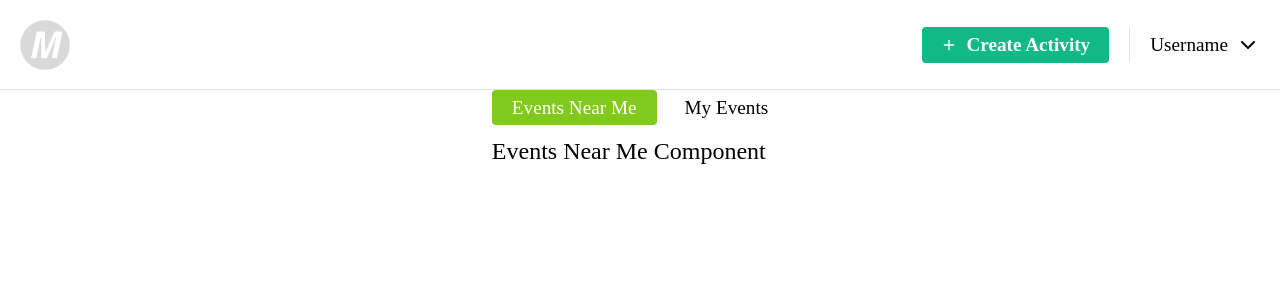
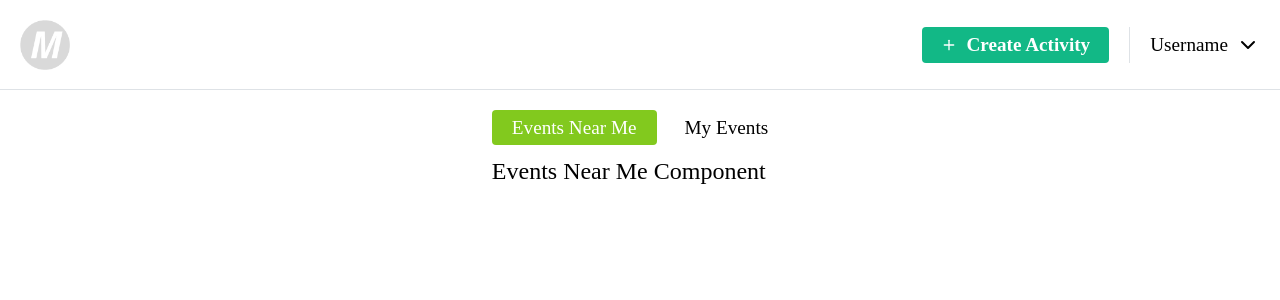
Before and after one commit to blueocean-cache-me-if-you-can/pickup-app, a React app: page /events in a window 1280 px wide. Shown: the top 300 px of the page. Built offline with nearby package versions, Linux system fonts and the light colour scheme; no server answers; sample sign-in values are in the browser's storage; the HTML template or start-up script is replaced by a standard one.

Commit message:
margin top

```diff
--- a/client/src/pages/Events.jsx
+++ b/client/src/pages/Events.jsx
@@ -5,7 +5,7 @@ function Events() {
   const [activeTab, setActiveTab] = useState('eventsNearMe');
 
   return (
-    <Center>
+    <Center mt='md'>
       <Tabs value={activeTab} onChange={setActiveTab} variant='pills' color='lime' defaultValue='eventsNearMe'>
         <Tabs.List>
           <Tabs.Tab value='eventsNearMe'>Events Near Me</Tabs.Tab>
```
